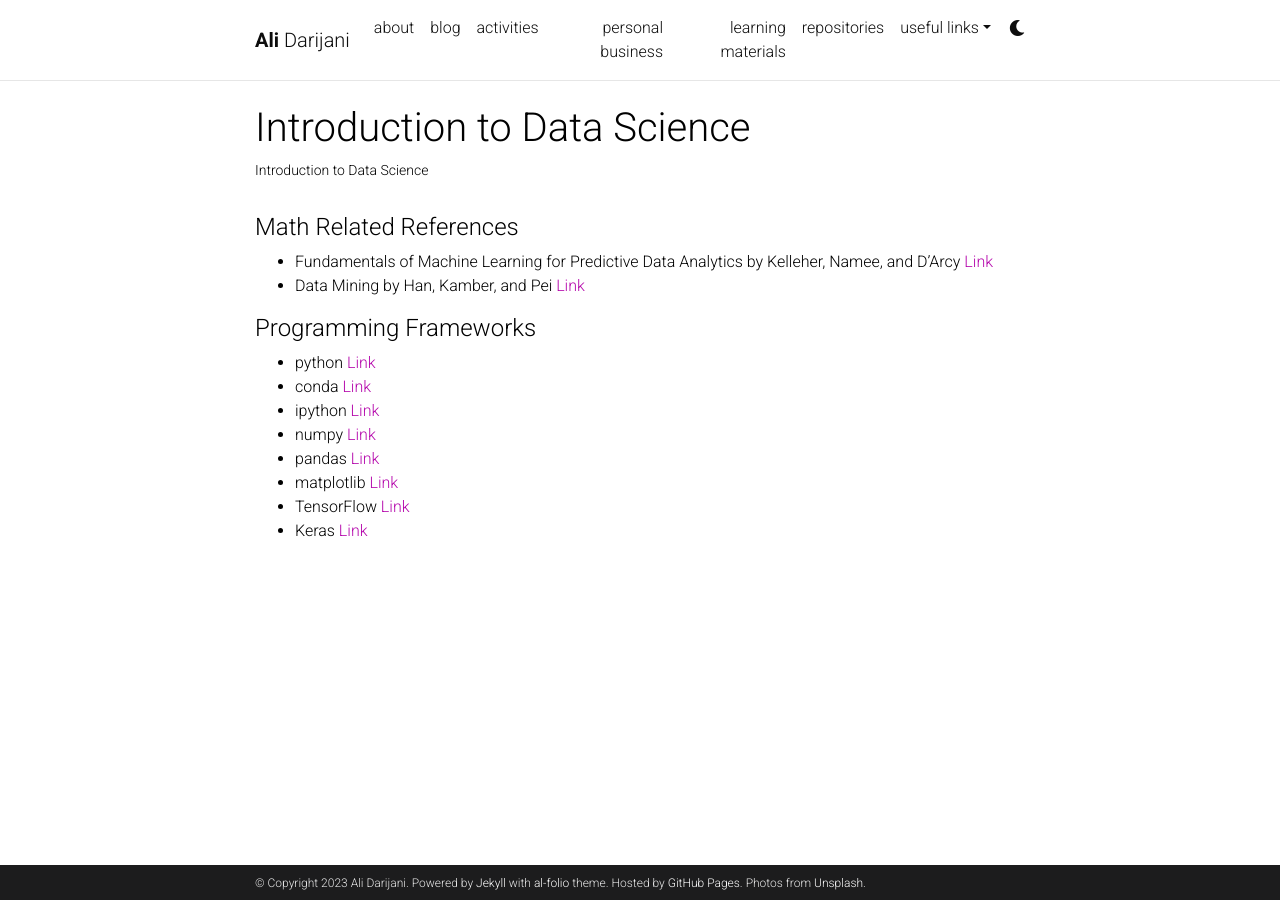
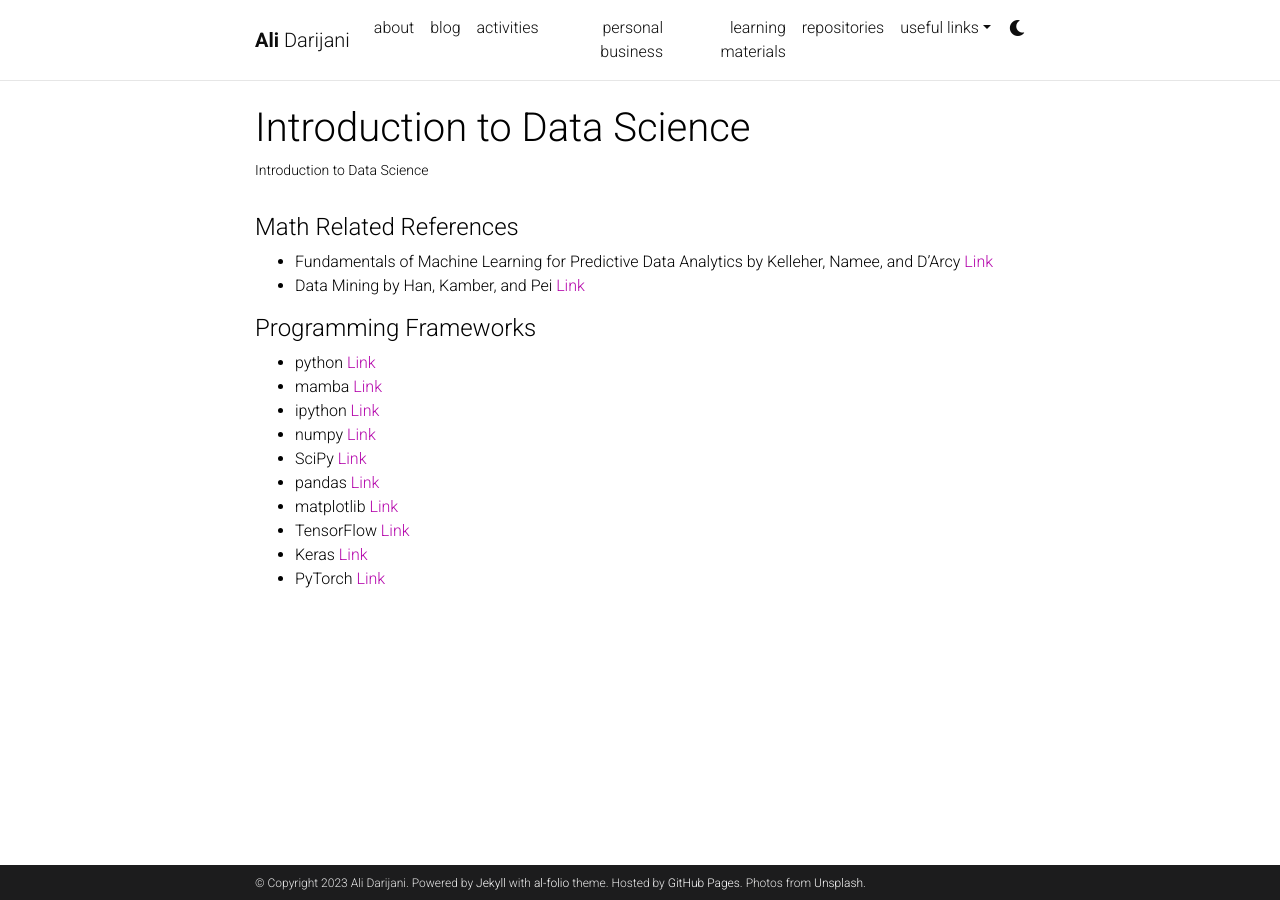
Before and after one commit to adarijani/adarijani.github.io_archived, a Jekyll site: the page built from _projects/introduction_to_data_science.md, in a window 1280 px wide. Built offline with Jekyll 4.4.1, drawn with Linux system fonts in a browser that asks for light colours; comment, search, counter and statistics services are not loaded; a style sheet for code colours, icons or effects is not loaded.

Commit message:
Update introduction_to_data_science.md

```diff
--- a/_projects/introduction_to_data_science.md
+++ b/_projects/introduction_to_data_science.md
@@ -14,11 +14,13 @@ category: teaching
 
 #### Programming Frameworks
 
-- python [Link](https://www.python.org/)
-- conda [Link](https://docs.conda.io/en/latest/)
-- ipython [Link](https://ipython.org/)
-- numpy [Link](https://numpy.org/)
-- pandas [Link](https://pandas.pydata.org/)
-- matplotlib [Link](https://matplotlib.org/)
-- TensorFlow [Link](https://www.tensorflow.org/)
-- Keras [Link](https://keras.io/)
+* python [Link](https://www.python.org/)
+* mamba [Link](https://mamba.readthedocs.io/en/latest/)
+* ipython [Link](https://ipython.org/)
+* numpy [Link](https://numpy.org/)
+* SciPy [Link](https://scipy.org/)
+* pandas [Link](https://pandas.pydata.org/)
+* matplotlib [Link](https://matplotlib.org/)
+* TensorFlow [Link](https://www.tensorflow.org/)
+* Keras [Link](https://keras.io/)
+* PyTorch [Link](https://pytorch.org/)
```
